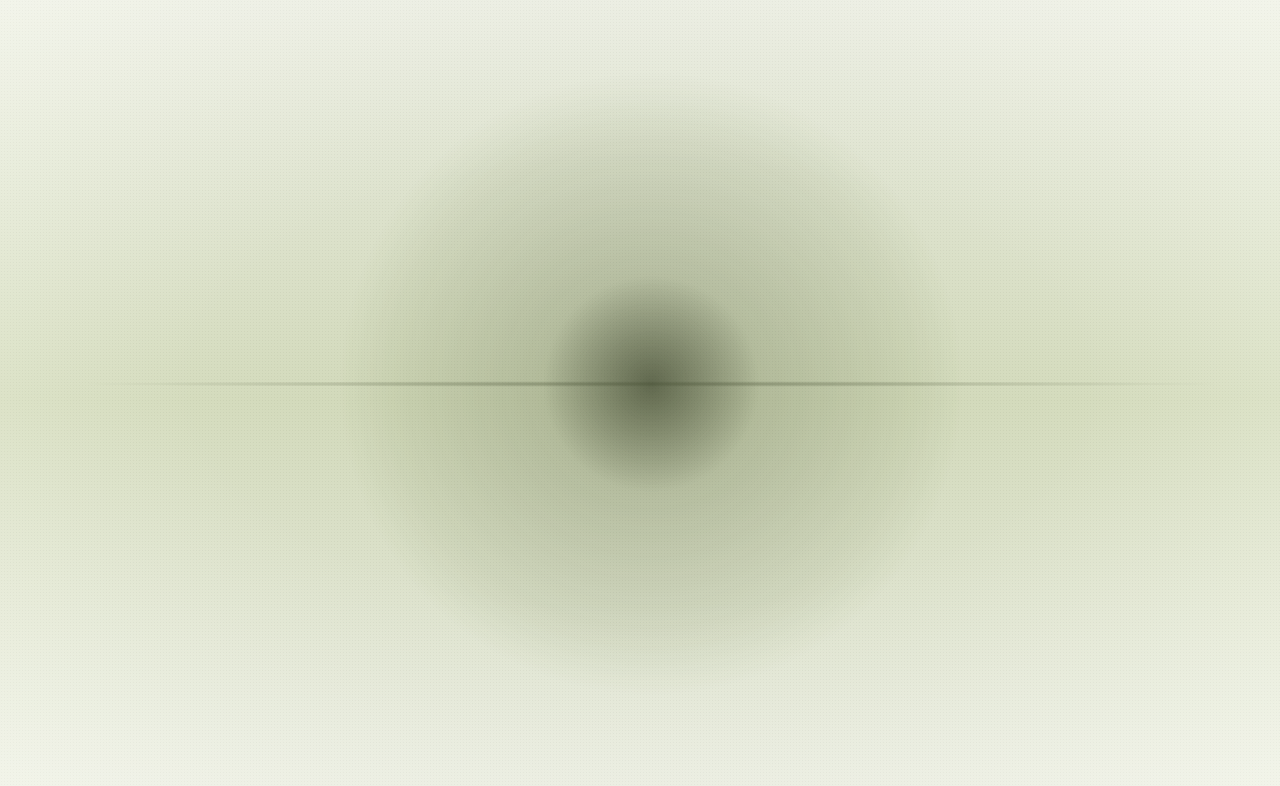
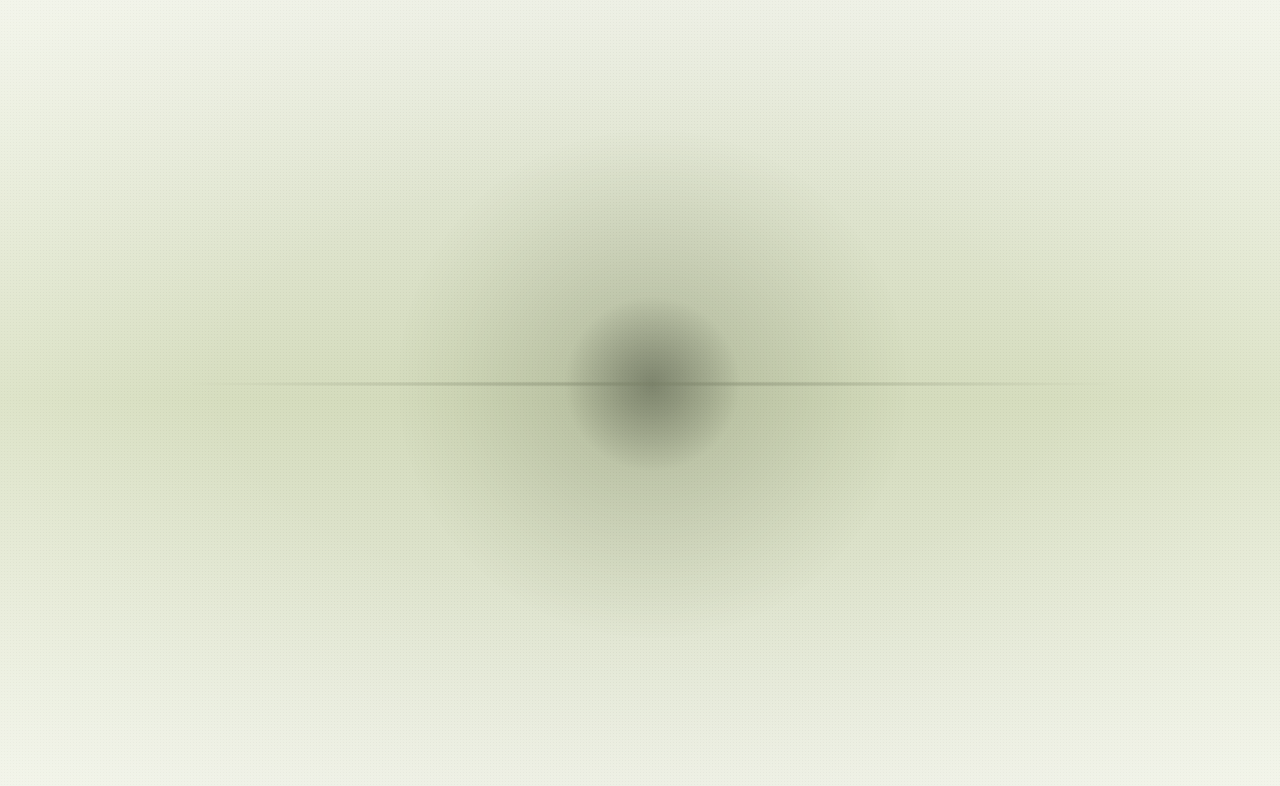
Before and after one commit to ascencioadga-tech/adga-solutions, a Next.js app: page / in a window 1280 px wide. Shown: the top 786 px of the page. Built offline with nearby package versions, Linux system fonts and the light colour scheme.

Commit message:
More cinematic orb with pronounced breathing
Deeper, defined olive core (#141a0e) and a much larger grow/shrink
(scale 0.78 -> 1.34) with a full->half opacity swing, so the breath
reads clearly.

```diff
--- a/components/Hero.tsx
+++ b/components/Hero.tsx
@@ -9,38 +9,38 @@ export default function Hero() {
         {/* light sage field — brighter at top and bottom */}
         <div className="absolute inset-0 bg-gradient-to-b from-[#f4f6ec] via-[#dde4c6] to-[#f4f6ec]" />
 
-        {/* wide soft olive haze — slow breath */}
+        {/* wide soft olive haze — slow breath for depth */}
         <motion.div
           aria-hidden
           initial={{ opacity: 0 }}
-          animate={{ opacity: [0.45, 0.7, 0.45], scale: [1, 1.1, 1] }}
+          animate={{ opacity: [0.4, 0.7, 0.4], scale: [1, 1.18, 1] }}
           transition={{
-            opacity: { duration: 13, repeat: Infinity, ease: "easeInOut" },
-            scale: { duration: 13, repeat: Infinity, ease: "easeInOut" },
+            opacity: { duration: 10, repeat: Infinity, ease: "easeInOut" },
+            scale: { duration: 10, repeat: Infinity, ease: "easeInOut" },
           }}
           className="absolute inset-0"
           style={{
             transformOrigin: "50% 48%",
             background:
-              "radial-gradient(circle 1000px at 50% 48%, rgba(79,93,47,0.16) 0%, rgba(47,55,28,0.06) 50%, transparent 80%)",
+              "radial-gradient(circle 1040px at 50% 48%, rgba(79,93,47,0.18) 0%, rgba(47,55,28,0.06) 50%, transparent 80%)",
           }}
         />
 
-        {/* the deep olive orb — core + anamorphic streak + mid, breathing & drifting */}
+        {/* the olive orb — deep & defined, with a pronounced grow / shrink */}
         <motion.div
           aria-hidden
-          initial={{ opacity: 0, scale: 0.95 }}
-          animate={{ opacity: [0.8, 1, 0.8], scale: [1, 1.2, 1], x: [0, 14, 0] }}
+          initial={{ opacity: 0, scale: 0.78 }}
+          animate={{ opacity: [0.5, 1, 0.5], scale: [0.78, 1.34, 0.78], x: [0, 16, 0] }}
           transition={{
-            opacity: { duration: 9, repeat: Infinity, ease: "easeInOut", delay: 0.2 },
-            scale: { duration: 9, repeat: Infinity, ease: "easeInOut", delay: 0.2 },
-            x: { duration: 23, repeat: Infinity, ease: "easeInOut" },
+            opacity: { duration: 8, repeat: Infinity, ease: "easeInOut", delay: 0.2 },
+            scale: { duration: 8, repeat: Infinity, ease: "easeInOut", delay: 0.2 },
+            x: { duration: 24, repeat: Infinity, ease: "easeInOut" },
           }}
           className="absolute inset-0"
           style={{
             transformOrigin: "50% 48%",
             background:
-              "radial-gradient(ellipse 780px 4px at 50% 48%, rgba(42,51,24,0.42) 0%, transparent 72%), radial-gradient(circle 150px at 50% 48%, rgba(31,38,17,0.64) 0%, transparent 70%), radial-gradient(circle 380px at 50% 48%, rgba(58,70,34,0.36) 0%, rgba(95,112,57,0.1) 66%, transparent 80%)",
+              "radial-gradient(ellipse 840px 5px at 50% 48%, rgba(31,38,17,0.5) 0%, transparent 72%), radial-gradient(circle 170px at 50% 48%, rgba(20,26,14,0.8) 0%, transparent 66%), radial-gradient(circle 410px at 50% 48%, rgba(42,51,24,0.42) 0%, rgba(79,93,47,0.1) 62%, transparent 80%)",
           }}
         />
 
@@ -60,7 +60,7 @@ export default function Hero() {
           className="absolute inset-0"
           style={{
             background:
-              "radial-gradient(115% 92% at 50% 48%, transparent 30%, rgba(244,246,236,0.74) 100%)",
+              "radial-gradient(115% 92% at 50% 48%, transparent 28%, rgba(244,246,236,0.78) 100%)",
           }}
         />
       </div>
```
